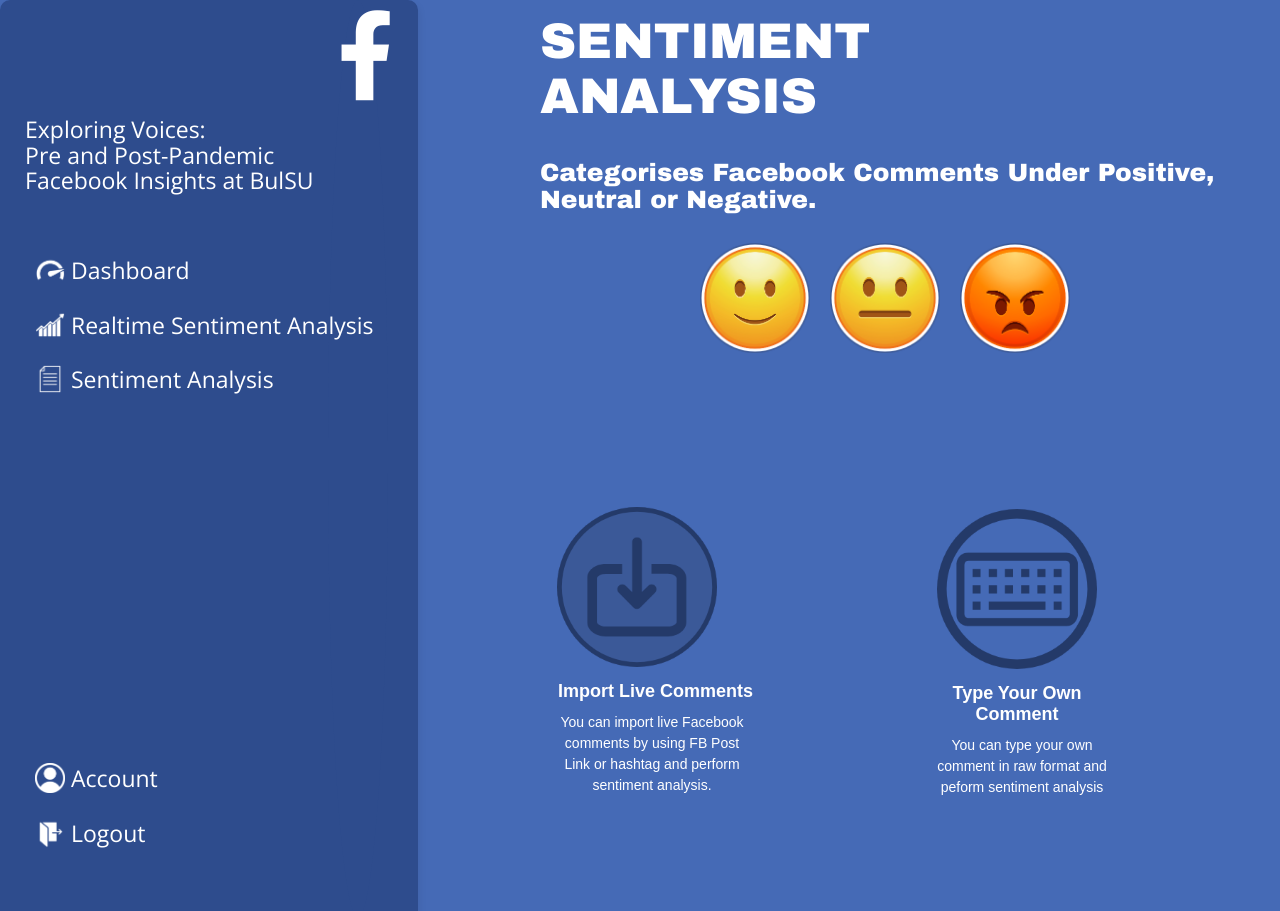
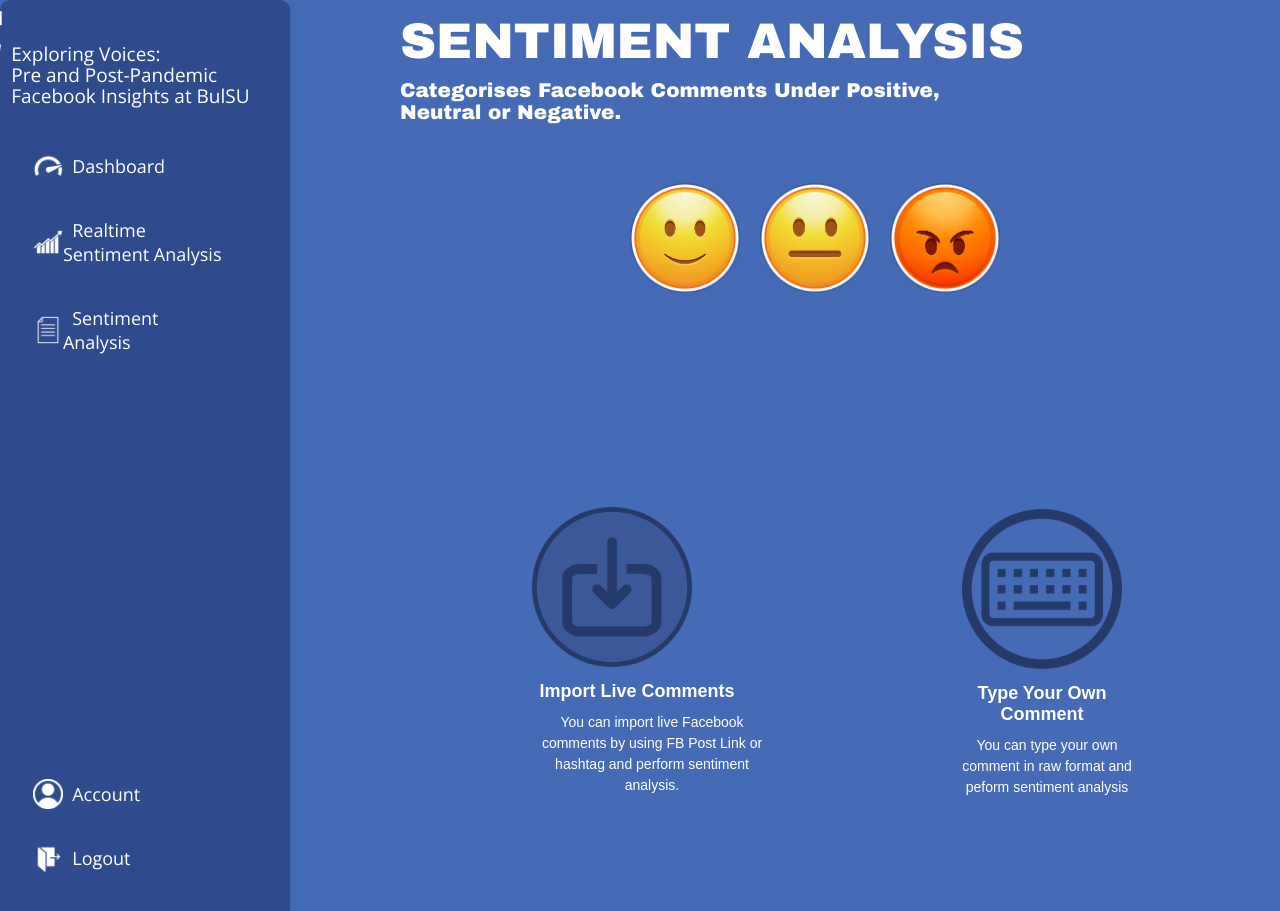
Before and after one commit to For-Sentiment/sentiment-analysis, a PHP site: page /SentAnalysis.php in a window 1280 px wide. Run offline with PHP 8.4, Linux system fonts and the light colour scheme; the visitor is signed in with stand-in values (Sample User, id 1).

Commit message:
Update SentAnalysis.php

```diff
--- a/SentAnalysis.php
+++ b/SentAnalysis.php
@@ -15,7 +15,7 @@ if (!isset($_SESSION['user'])) {
 <link href='https://fonts.googleapis.com/css?family=Open+Sans' rel='stylesheet'>
 <link rel="stylesheet" href="https://cdnjs.cloudflare.com/ajax/libs/font-awesome/6.0.0-beta3/css/all.min.css">
 <link rel="shortcut icon" type="x-icon" href="images/logoo1.png">
-<title>NLP Sentiment Analysis</title>
+<title>Home</title>
 <style>
         body {
             font-family: Arial, sans-serif;
@@ -28,7 +28,7 @@ if (!isset($_SESSION['user'])) {
         }
 
         .sidebar {
-            width: 29.5%;
+            width: 19.5%;
             height: 99.3%;
             background-color: #2e4c8d;
             box-shadow: 0 4px 8px rgba(0, 0, 0, 0.1);
@@ -60,6 +60,11 @@ if (!isset($_SESSION['user'])) {
         text-align: center;
         display: none;
     }
+
+    .notification h2, .logout-confirmation h2 {
+        margin: 0 0 20px 0;
+    }
+
     .notification button, .logout-confirmation button {
         padding: 10px 50px;
         background-color: white;
@@ -84,10 +89,10 @@ if (!isset($_SESSION['user'])) {
         color: white;
         position: absolute;
         top: 10%;
-        left: 6%;
-        padding: 0;
+        left: 1%;
+        padding: 50px;
         margin: 0;
-        font-size: 23px;
+        font-size: 19px;
         font-family: 'Open Sans';
         display: flex;
         flex-direction: column;
@@ -95,22 +100,31 @@ if (!isset($_SESSION['user'])) {
     }
 
     .dashboard p {
+        position: absolute;
         line-height: 1.1;
-        margin-bottom: 20px;
+        margin-top: -100px;
+        right: 40px;
+        margin-bottom: 0;
     }
 
     .dashboard ul {
+    list-style-type: none;
     padding: 0;
     margin: 0;
-        flex: 1;
+    display: flex;
+    flex-direction: column;
+    justify-content: space-between; /* Spread items evenly */
+    height: 100%;
+}
+
+
+    .dashboard .top-items {
+        position: absolute;
         display: flex;
         flex-direction: column;
     }
 
-        .dashboard .top-items {
-        display: flex;
-        flex-direction: column;
-    }
+
 
     .dashboard .bottom-items {
         margin-top: auto;
@@ -118,30 +132,27 @@ if (!isset($_SESSION['user'])) {
         flex-direction: column;
     }
 
-
-        .dashboard ul li {
-        padding-left: 10px;
-        margin-top: 20px;
-        list-style-type: none;
+    .dashboard li {
+    margin-bottom: 20px; /* Ensure space between each item */
 }
 
-        .dashboard li a {
+.dashboard a {
     color: white;
-        line-height: 1.5;
-        margin-bottom: 5px;
     text-decoration: none;
-        font-weight: normal;
-        transition: font-weight 0.1s ease-in-out;
-
+    padding: 10px;
+    display: block;
+    font-size: 18px;
 }
 
 .dashboard a:hover {
     font-weight: 600;
 }
 
+
+
 .facebook-logo {
         position: absolute;
-        right: 30px;
+        right: 290px;
         top: 0;
         background-color: #2e4c8d;
         color: white;
@@ -155,15 +166,16 @@ if (!isset($_SESSION['user'])) {
         font-size: 90px;
     }
 
+
     .dashboard-icon {
         position: relative;
-        padding-left: 24px;
+        padding-left: 35px;
     }
 
     .dashboard-icon::before {
         content: '';
         position: absolute;
-        left: 0;
+        left: 10px;
         top: 50%;
         transform: translateY(-50%);
         width: 30px;
@@ -240,9 +252,15 @@ if (!isset($_SESSION['user'])) {
         background-size: cover;
     }
 
+    .dashboard-icon::before, .realtime-icon::before, .sentiment-icon::before,
+.acc-icon::before, .logout-icon::before {
+    left: -20px; /* Adjust this for better alignment */
+}
+
+
 .main-content {
     margin-top: -20px;
-    margin-left: 540px;
+    margin-left: 400px;
     display: flex;
     flex-direction: column;
     justify-content: flex-start;
@@ -252,18 +270,18 @@ if (!isset($_SESSION['user'])) {
 
 .main-content h1 {
     color: white;
-    font-size: 50px;
+    font-size:  50px;
     font-family: Arial Black, sans-serif;
-    margin-bottom: 10px;
-    margin-right: 30%;
+    margin-bottom: -10px;
+    text-align: left; /* Aligns the text to the right */
 }
 
 .main-content p {
     color: white;
-    font-size: 25px;
+    font-size: 20px;
     font-family: Arial Black, sans-serif;
-    margin-bottom: 10px;
-    margin-right: 25px;
+    margin-bottom: 40px;
+    text-align: left; /* Aligns the text to the right */
 }
 
 .emoji-container {
@@ -282,77 +300,75 @@ if (!isset($_SESSION['user'])) {
 }
 
 .comment-icon {
-    position: absolute;
-    bottom: 265px;
-    left: 65%;
-    transform: translateX(-50%);
+    position: absolute; /* This keeps it fixed within the parent container */
+    bottom: 265px;       /* Adjust this value to control the distance from the bottom of the page */
+    left: 65%;          /* Centers it horizontally relative to the page */
+    transform: translateX(-50%); /* Ensures proper centering by shifting it 50% of its own width */
     display: flex;
-    justify-content: center;
-    align-items: center;
-    margin-top: 50px;
+    justify-content: center; /* Centers the icons horizontally */
+    align-items: center;     /* Aligns the icons vertically in the center */
+    margin-top: 50px;        /* Adjust the vertical space between icons and other elements */
     color:white;
 }
 
 .import-icon {
     display: flex;
-    flex-direction: column;
-    align-items: center;
-    text-align: center;
-    margin-bottom: -150px;
+    flex-direction: column;  /* Aligns items in a column (image, h2, and p) */
+    align-items: center;     /* Centers the content horizontally */
+    text-align: center;      /* Centers the text */
+    margin-bottom: -150px;     /* Optional: Adds spacing below the import section */
 }
 
 .import-icon img {
     width: 160px;
     height: auto;
-    margin-right: 220px;
+    margin-right: 270px; /* Adjusts the space between the import and type icons */
     cursor: pointer;
 }
 
 .import-icon h2 {
-    font-size: 18px;
-    margin: 10px 0;
-    margin-right: 183px;
+    font-size: 18px;         /* Adjust the heading size */
+    margin: 10px 0;          /* Adds vertical spacing above and below the heading */
+    margin-right: 220px;
     color:white;
 }
 
 .import-icon p {
-    font-size: 14px;
-    line-height: 1.5;
-    margin: 0;
+    font-size: 14px;         /* Adjust the paragraph size */
+    line-height: 1.5;        /* Adds space between lines in the paragraph */
+    margin: 0;               /* Removes default margins around the paragraph */
     margin-right: 190px;
 
 }
 
 .type-icon {
     display: flex;
-    flex-direction: column;
-    align-items: center;
-    text-align: center;
-    margin-bottom: -153px;
+    flex-direction: column;  /* Aligns items in a column (image, h2, and p) */
+    align-items: center;     /* Centers the content horizontally */
+    text-align: center;      /* Centers the text */
+    margin-bottom: -153px;     /* Optional: Adds spacing below the import section */
 }
 
 .type-icon img {
     width: 160px;
     height: auto;
-    margin-right: 10px;
+    margin-right: 10px; /* Adjusts the space between the import and type icons */
     cursor: pointer;
 }
 
 .type-icon h2 {
-    font-size: 18px;
-    margin: 10px 0;
+    font-size: 18px;         /* Adjust the heading size */
+    margin: 10px 0;          /* Adds vertical spacing above and below the heading */
     margin-right: 10px;
 
 }
 
 .type-icon p {
-    font-size: 14px;
-    line-height: 1.5;
-    margin: 0;
+    font-size: 14px;         /* Adjust the paragraph size */
+    line-height: 1.5;        /* Adds space between lines in the paragraph */
+    margin: 0;               /* Removes default margins around the paragraph */
 
 }
-
-
 
 </style>
 </head>
@@ -432,12 +448,16 @@ function showLogoutConfirmation() {
         document.getElementById('logout-confirmation').style.display = 'block';
         document.querySelector('.sidebar').classList.add('blurred');
         document.querySelector('.main-content').classList.add('blurred');
+        document.querySelector('.comment-icon').classList.add('blurred');
+
     }
 
     function closeLogoutConfirmation() {
         document.getElementById('logout-confirmation').style.display = 'none';
         document.querySelector('.sidebar').classList.remove('blurred');
         document.querySelector('.main-content').classList.remove('blurred');
+        document.querySelector('.comment-icon').classList.remove('blurred');
+
     }
 
 function logout() {
@@ -448,12 +468,16 @@ function showNotification() {
     document.getElementById('notification').style.display = 'block';
     document.querySelector('.sidebar').classList.add('blurred');
     document.querySelector('.main-content').classList.add('blurred');
+    document.querySelector('.comment-icon').classList.add('blurred');
+
 }
 
 function closeNotification() {
     document.getElementById('notification').style.display = 'none';
     document.querySelector('.sidebar').classList.remove('blurred');
     document.querySelector('.main-content').classList.remove('blurred');
+    document.querySelector('.comment-icon').classList.remove('blurred');
+
 }
 </script>
 </body>
```
Lines whose indentation alone changed are shown as unchanged.
